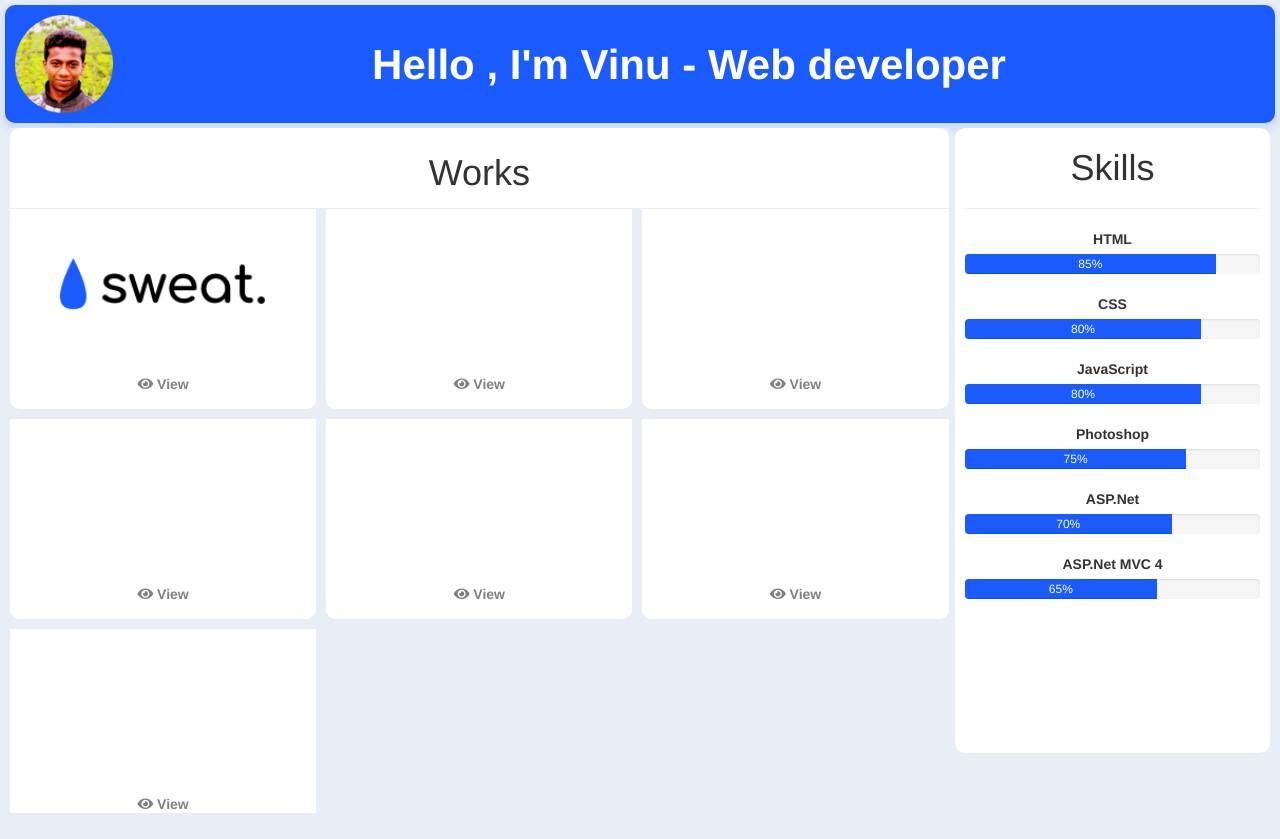
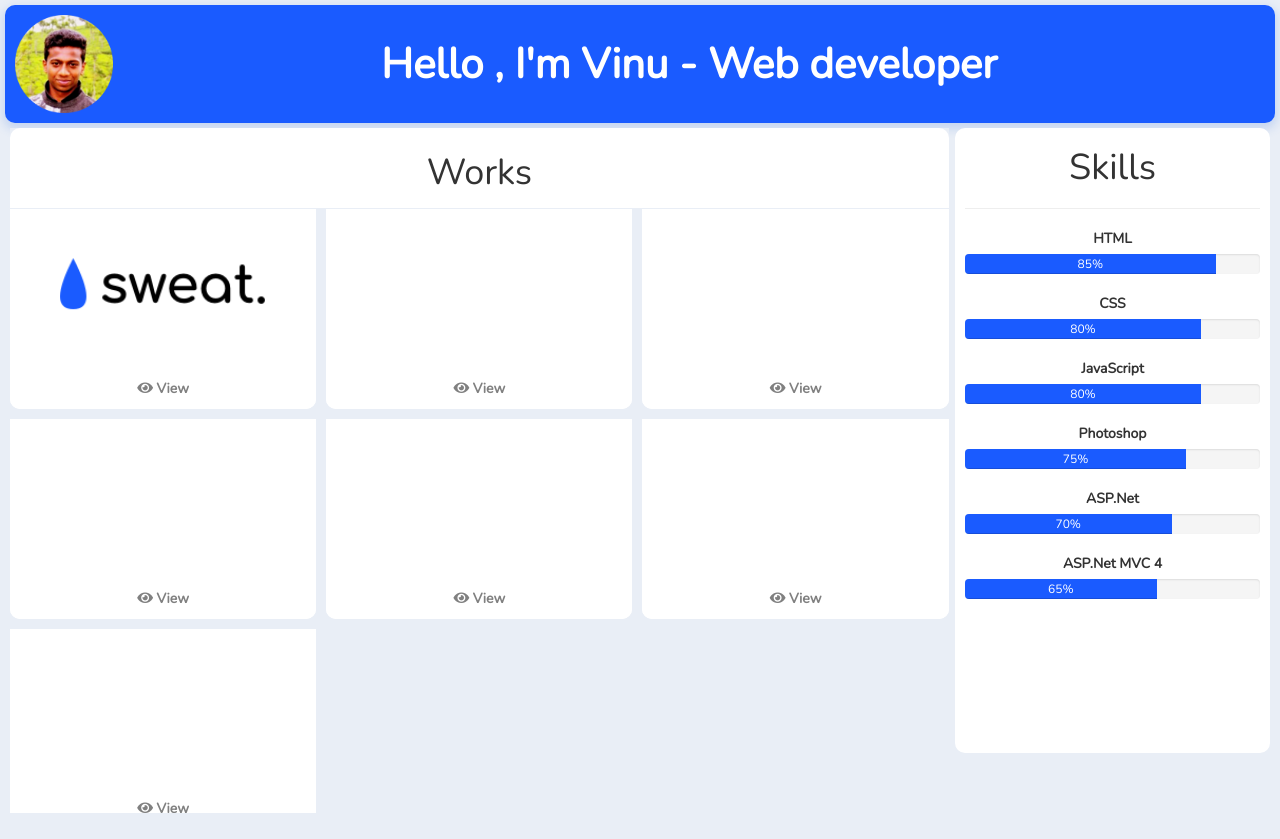
Before and after one commit to Prade6/Workplace, a plain HTML site: page index.html in a window 1280 px wide. Drawn offline with nearby package versions, Linux system fonts and the light colour scheme.

Commit message:
Main index page almost completed thigs needed to be added is social network links and personal indormation

```diff
--- a/index.html
+++ b/index.html
@@ -4,6 +4,7 @@
         <meta charset="utf-8">
         <link rel="stylesheet" href="./stylesheet-index.css" type="text/css">
         <link href="https://use.fontawesome.com/releases/v5.0.6/css/all.css" rel="stylesheet">
+        <link href="https://fonts.googleapis.com/css?family=Nunito" rel="stylesheet">
         <meta name="viewport" content="width=device-width, initial-scale=1">
         <link rel="stylesheet" href="https://maxcdn.bootstrapcdn.com/bootstrap/3.3.7/css/bootstrap.min.css">
         <script src="https://ajax.googleapis.com/ajax/libs/jquery/3.3.1/jquery.min.js"></script>
--- a/stylesheet-index.css
+++ b/stylesheet-index.css
@@ -3,6 +3,7 @@ body{
     margin: 0 !important;;
     background-color: #e9eef6 !important;
     height: 100vh !important;
+    font-family: 'Nunito', sans-serif !important;
 }
 header{
     background-color: #1a5bff !important;
@@ -94,17 +95,18 @@ header{
     border-bottom-right-radius: 10px;
     width: 100%;
     height: 20%;
-    padding-top:5px;
+    padding-top:10px;
     color: grey;
 }
-.my-works-grid-items .view-content a {
+.my-works-grid-items .view-content label {
     text-decoration: none;
     color: grey;
 }
-.my-works-grid-items .view-content:hover a {
+.my-works-grid-items .view-content:hover label {
     color: white;
     transition: 0.5s;
     transition-timing-function: ease;
+    cursor: pointer;
 }
 .my-works-grid-items .view-content:hover {
     height: 22%;
```
